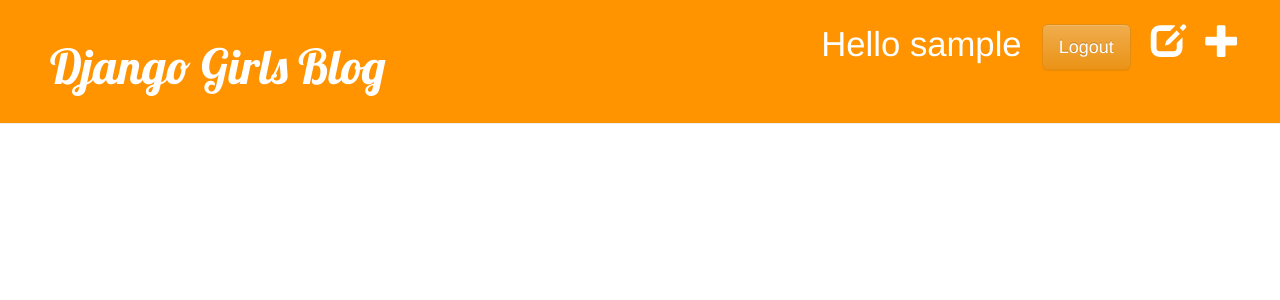
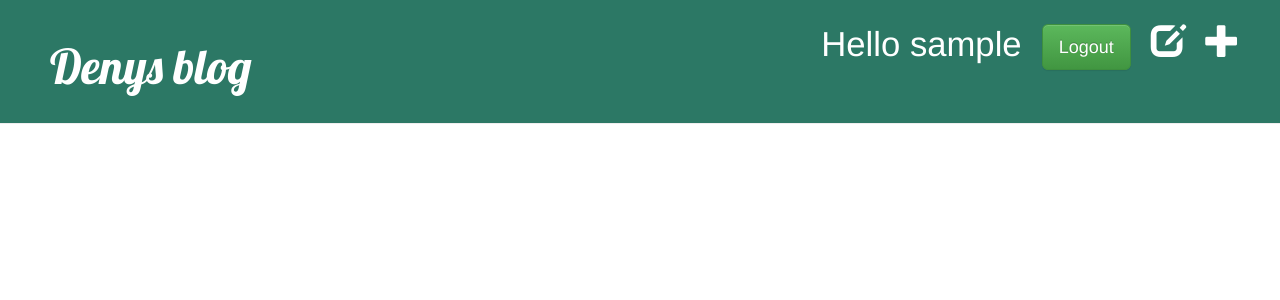
Before and after one commit to DenysParzh/DjangoBlog, a Django app: page / in a window 1280 px wide. Shown: the top 300 px of the page. Run offline with Django 5.2, Linux system fonts and the light colour scheme; the visitor is signed in with stand-in values (Sample User, id 1); data that the repository does not hold is empty.

Commit message:
update style

```diff
--- a/blog/static/css/blog.css
+++ b/blog/static/css/blog.css
@@ -9,7 +9,7 @@
 }
 
 .page-header {
-    background-color: #ff9400;
+    background-color: #2C7865;
     margin-top: 0;
     padding: 20px 20px 20px 50px;
 }
--- a/blog/templates/blog/base.html
+++ b/blog/templates/blog/base.html
@@ -18,14 +18,14 @@
         <a href="{% url 'post_draft_list' %}" class="top-menu"><span class="glyphicon glyphicon-edit"></span></a>
         <form action="{% url 'logout' %}" method="post" class="top-menu">
             {% csrf_token %}
-            <button type="submit" class="btn btn-lg btn-outline-dark btn-warning">Logout</button>
+            <button type="submit" class="btn btn-lg btn-outline-dark btn-success">Logout</button>
         </form>
         <p class="top-menu">Hello {{ user.username }} </p>
 
     {% else %}
         <a href="{% url 'login' %}" class="top-menu"><span class="glyphicon glyphicon-lock"></span></a>
     {% endif %}
-    <h1><a href="/">Django Girls Blog</a></h1>
+    <h1><a href="/">Denys blog</a></h1>
 </div>
 <div class="content container">
     <div class="row">
```
